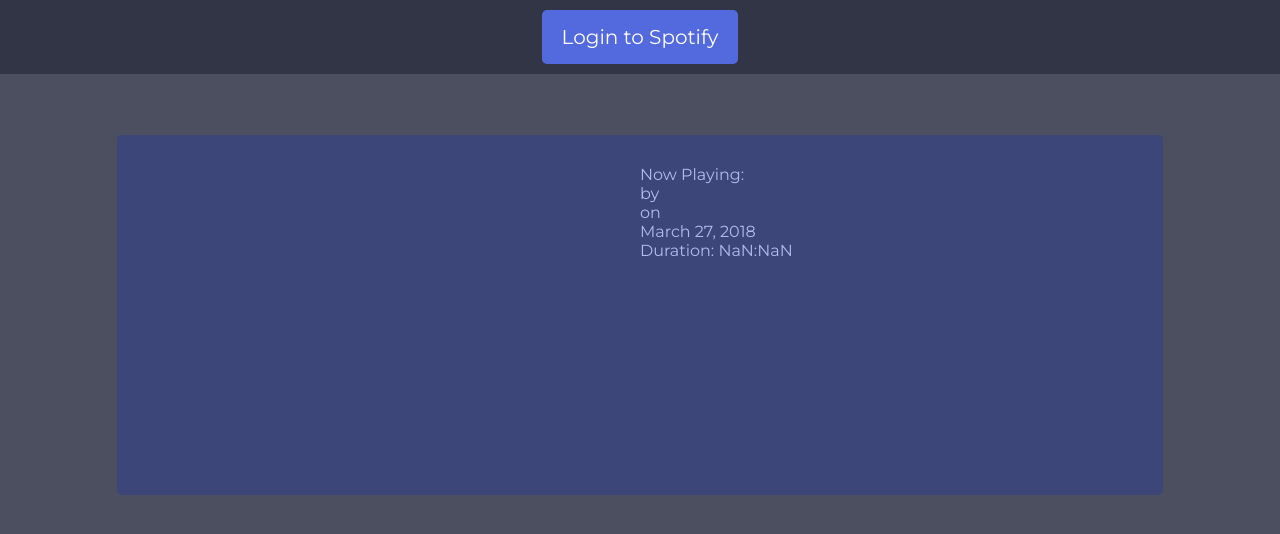
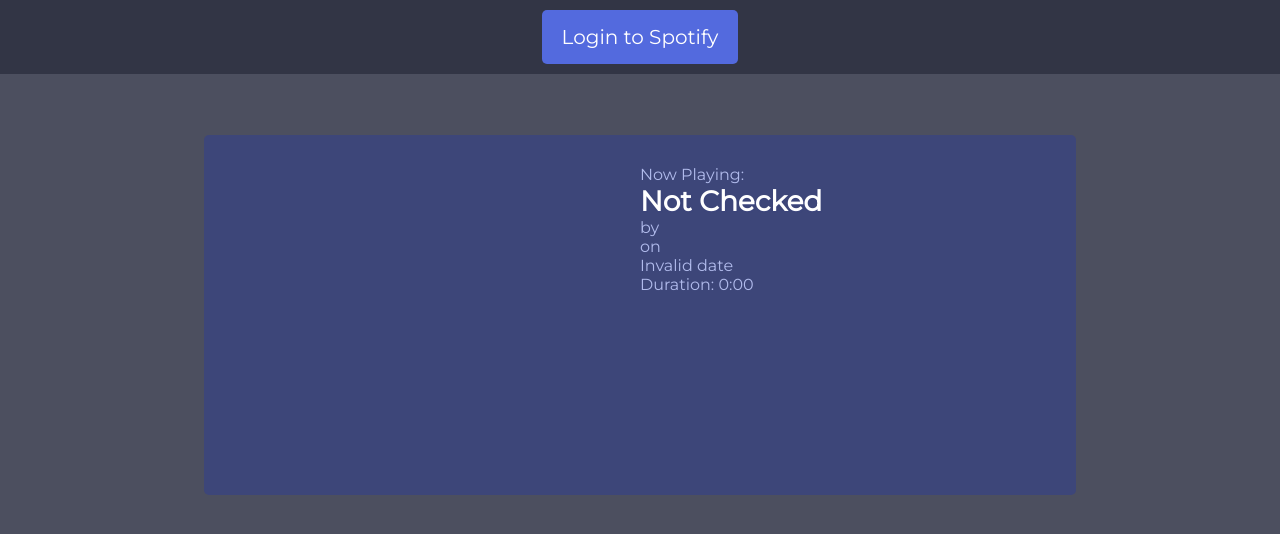
Before and after one commit to eaNewton/spotify-app, a React app in the folder client/: page / in a window 1280 px wide. Shown: the top 534 px of the page. Built offline with nearby package versions, Linux system fonts and the light colour scheme; what spotify-web-api-js would draw is missing.

Commit message:
add history to songs, css for song list

```diff
--- a/client/src/App.js
+++ b/client/src/App.js
@@ -18,6 +18,7 @@ class App extends Component {
       loggedIn: token ? true : false,
       nowPlaying: [{
         name: 'Not Checked',
+        id: null,
         duration: '',
         artist: '',
         artistLink: '',
@@ -25,10 +26,12 @@ class App extends Component {
         albumLink: '',
         albumReleaseDate: '',
         albumArt: ''
-      }]
+      }],
+      prevSongs: []
     }
     this.millisToMinutesAndSeconds = this.millisToMinutesAndSeconds.bind(this);
   }
+
   getHashParams() {
     var hashParams = {};
     var e, r = /([^&;=]+)=?([^&;]*)/g,
@@ -44,9 +47,9 @@ class App extends Component {
   getNowPlaying() {
     spotifyApi.getMyCurrentPlaybackState()
       .then((response) => {
-        console.log(response);
         this.setState({
-          nowPlaying: {
+          nowPlaying: [{
+              id: response.item.id,
               name: response.item.name,
               duration: response.item.duration_ms,
               artist: response.item.artists[0].name,
@@ -55,13 +58,9 @@ class App extends Component {
               albumLink: response.item.album.external_urls.spotify,
               albumReleaseDate: response.item.album.release_date,
               albumArt: response.item.album.images[0].url
-            }
+            }]
         });
       })
-  }
-
-  prevState() {
-
   }
 
   millisToMinutesAndSeconds(millis) {
@@ -70,7 +69,39 @@ class App extends Component {
     return minutes + ":" + (seconds < 10 ? '0' : '') + seconds;
   }
 
+  componentDidUpdate(prevProps, prevState) {
+    console.log(prevState.nowPlaying[0].id);
+    // console.log(prevState);
+    // console.log(prevState === this.state.nowPlaying)
+
+    console.log(this.state.prevSongs)
+
+    if (prevState.nowPlaying[0].id !== this.state.nowPlaying[this.state.nowPlaying.length-1].id) {
+      this.setState({
+        ...this.state,
+        prevSongs: this.state.prevSongs.concat(this.state.nowPlaying)
+      })
+
+      console.log(this.state.nowPlaying[0].id);
+    }
+  }
+
   render() {
+    const {nowPlaying} = this.state;
+    // console.log(nowPlaying)
+    // console.log(nowPlaying.length)
+    const current = nowPlaying[nowPlaying.length - 1];
+    // if (current !== nowPlaying) {
+    //   this.setState({
+    //     nowPlaying: [...nowPlaying, current]
+    //   })
+    // }
+
+    // console.log(nowPlaying);
+
+    const songList = this.state.prevSongs.reverse();
+    console.log(songList);
+
     return (
       <div className="App">
         <div className='header-bar'>
@@ -78,21 +109,48 @@ class App extends Component {
         </div>
         <div className="song-info">
           <div className='album-art'>
-            <img src={this.state.nowPlaying.albumArt} style={{ height: 300 }} />
+            <img src={current.albumArt} style={{ height: 300 }} />
           </div>
           <div className='song-details'>
             <p>Now Playing:</p>
-            <p className='song-name'>{this.state.nowPlaying.name}</p>
-            <p className='song-artist'>by <a className='artist-link' href={this.state.nowPlaying.artistLink} target='_blank'>{this.state.nowPlaying.artist}</a></p>
-            <p className='song-album'>on <a className='album-link' href={this.state.nowPlaying.albumLink} target='_blank'>{this.state.nowPlaying.albumName}</a></p>
+            <p className='song-name'>{current.name}</p>
+            <p className='song-artist'>by <a className='artist-link' href={current.artistLink} target='_blank'>{current.artist}</a></p>
+            <p className='song-album'>on <a className='album-link' href={current.albumLink} target='_blank'>{current.albumName}</a></p>
             <p className='album-release'>
               <Moment format='MMMM D, YYYY'>
-                {this.state.nowPlaying.albumReleaseDate}
+                {current.albumReleaseDate}
               </Moment>
             </p>
-            <p>Duration: {this.millisToMinutesAndSeconds(this.state.nowPlaying.duration)}</p>
+            <p>Duration: {this.millisToMinutesAndSeconds(current.duration)}</p>
           </div>
         </div>
+
+        <div className='history-list'>
+          {
+            this.state.prevSongs.map((song, i) => {
+            if (song.name !== current.name) {
+              return (
+                <div className='song-info' key={i}>
+                  <div className='album-art'>
+                    <img src={song.albumArt} style={{ height: 300 }} />
+                  </div>
+                  <div className='song-details'>
+                    <p className='song-name'>{song.name}</p>
+                    <p className='song-artist'>by <a className='artist-link' href={song.artistLink}>{song.artist}</a></p>
+                    <p className='song-album'>on <a className='album-link' href={song.albumLink}>{song.albumName}</a></p>
+                    <p className='album-release'>
+                      <Moment format='MMMM D, YYYY'>
+                        {song.albumReleaseDate}
+                      </Moment>
+                    </p>
+                    <p>Duration: {this.millisToMinutesAndSeconds(song.duration)}</p>
+                  </div>
+                </div>
+              )
+            }
+          })}
+        </div>
+
         <div className='footer-bar'>
           {this.state.loggedIn &&
             <button id='now-playing' className='button' onClick={() => this.getNowPlaying()}>
--- a/client/src/css/_layout.css
+++ b/client/src/css/_layout.css
@@ -7,9 +7,8 @@ body, p {
 
 .site-wrapper {
   max-width: 100%;
-  height: 100vh;
-  margin: 0;
-  margin-top: 75px;
+  height: 100%;
+  margin: 75px 0;
   padding: 60px;
 
   @media (min-width: 425px) and (max-width: 554px) {
@@ -22,8 +21,9 @@ body, p {
 }
 
 .song-info {
-  width: 85%;
+  width: 70%;
   margin: 0 auto;
+  margin-bottom: 30px;
   padding: 30px;
   display: grid;
   grid-template-columns: 1fr 1fr;
```
